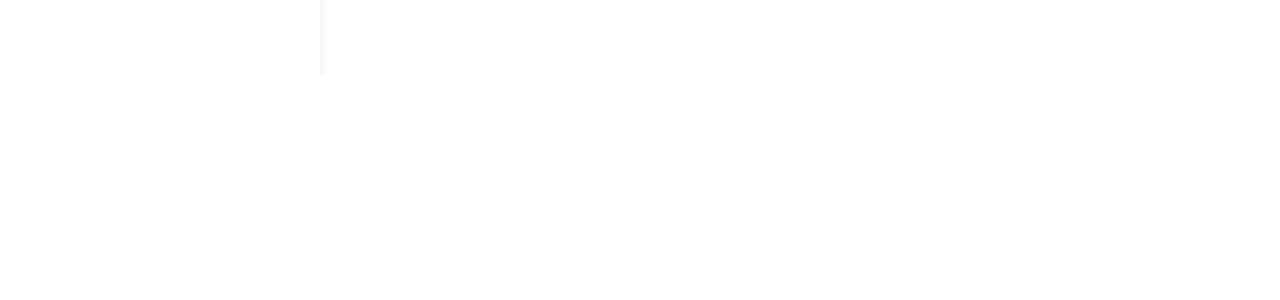
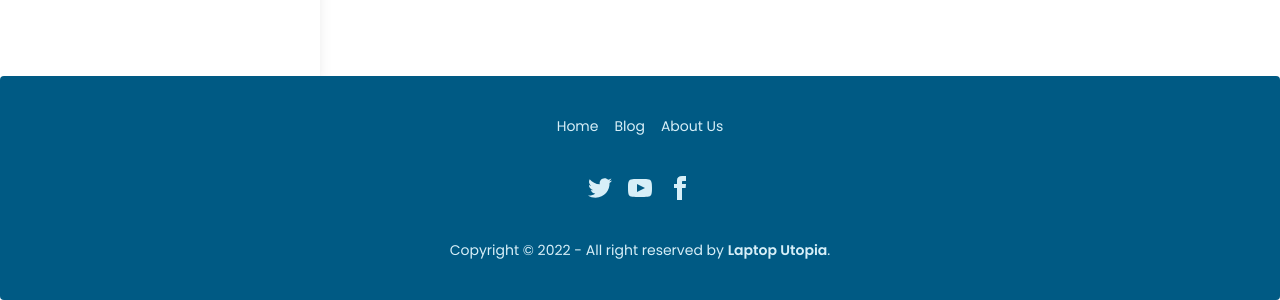
Before and after one commit to RayhanalKavey/used-products-resale-react-mongoDB-clients-side-project-a12, a React (Create React App) app: page /dashboard in a window 1280 px wide. Shown: the part 796-1096 px from the top of the page. Before the commit the page ends 872 px from the top, so only its background shows below. Built offline with nearby package versions, Linux system fonts and the light colour scheme; no server answers.

Commit message:
Add footer, favicon and fix myOrder route.

```diff
--- a/src/App.css
+++ b/src/App.css
@@ -21,7 +21,7 @@
   align-items: center;
   justify-content: center;
   font-size: calc(10px + 2vmin);
-  color: white;
+  color: #d7eff8;
 }
 
 .App-link {
--- a/src/layout/DashboardLayout/DashboardLayout.js
+++ b/src/layout/DashboardLayout/DashboardLayout.js
@@ -1,8 +1,11 @@
 import React from "react";
 import { Link, Outlet } from "react-router-dom";
+import useTitle from "../../hooks/useTitle/useTitle";
+import Footer from "../../pages/shared/Footer/Footer";
 import Navbar from "../../pages/shared/Navbar/Navbar";
 
 const DashboardLayout = () => {
+  useTitle("Dashboard");
   return (
     <div>
       <Navbar></Navbar>
@@ -27,6 +30,7 @@
           </ul>
         </div>
       </div>
+      <Footer></Footer>
     </div>
   );
 };
--- a/src/layout/Main/Main.js
+++ b/src/layout/Main/Main.js
@@ -1,5 +1,6 @@
 import React from "react";
 import { Outlet } from "react-router-dom";
+import Footer from "../../pages/shared/Footer/Footer";
 import Navbar from "../../pages/shared/Navbar/Navbar";
 
 const Main = () => {
@@ -9,7 +10,7 @@
       <Outlet></Outlet>
       {/* <PrimaryButton>hel0oooooooooo</PrimaryButton>
       <Spinner></Spinner> */}
-      <h1>footer</h1>
+      <Footer></Footer>
     </div>
   );
 };
--- a/src/pages/dashboard/MyOrders/MyOrders.js
+++ b/src/pages/dashboard/MyOrders/MyOrders.js
@@ -1,6 +1,8 @@
 import React from "react";
+import useTitle from "../../../hooks/useTitle/useTitle";
 
 const MyOrders = () => {
+  useTitle("My Order");
   return <div>My orders will be displayed here</div>;
 };
 
--- a/src/pages/shared/ErrorPage/ErrorPage.js
+++ b/src/pages/shared/ErrorPage/ErrorPage.js
@@ -1,8 +1,10 @@
 import React from "react";
 import { Link, useRouteError } from "react-router-dom";
+import useTitle from "../../../hooks/useTitle/useTitle";
 import Navbar from "../Navbar/Navbar";
 
 const ErrorPage = () => {
+  useTitle("Error Page");
   const { status, statusText } = useRouteError();
   return (
     <>
--- /dev/null
+++ b/src/pages/shared/Footer/Footer.js
@@ -0,0 +1,68 @@
+import React from "react";
+import { Link } from "react-router-dom";
+
+const Footer = () => {
+  return (
+    <footer className="footer bg-primary text-secondary footer-center p-10  rounded">
+      <div className="grid grid-flow-col gap-4">
+        <Link to={"/"} className="link link-hover">
+          Home
+        </Link>
+        <Link to={"/blog"} className="link link-hover">
+          Blog
+        </Link>
+        <Link to={"/about"} className="link link-hover">
+          About Us
+        </Link>
+      </div>
+      <div>
+        <div className="grid grid-flow-col gap-4">
+          <Link to={"/"}>
+            <svg
+              xmlns="http://www.w3.org/2000/svg"
+              width="24"
+              height="24"
+              viewBox="0 0 24 24"
+              className="fill-current"
+            >
+              <path d="M24 4.557c-.883.392-1.832.656-2.828.775 1.017-.609 1.798-1.574 2.165-2.724-.951.564-2.005.974-3.127 1.195-.897-.957-2.178-1.555-3.594-1.555-3.179 0-5.515 2.966-4.797 6.045-4.091-.205-7.719-2.165-10.148-5.144-1.29 2.213-.669 5.108 1.523 6.574-.806-.026-1.566-.247-2.229-.616-.054 2.281 1.581 4.415 3.949 4.89-.693.188-1.452.232-2.224.084.626 1.956 2.444 3.379 4.6 3.419-2.07 1.623-4.678 2.348-7.29 2.04 2.179 1.397 4.768 2.212 7.548 2.212 9.142 0 14.307-7.721 13.995-14.646.962-.695 1.797-1.562 2.457-2.549z"></path>
+            </svg>
+          </Link>
+          <Link to={"/"}>
+            <svg
+              xmlns="http://www.w3.org/2000/svg"
+              width="24"
+              height="24"
+              viewBox="0 0 24 24"
+              className="fill-current"
+            >
+              <path d="M19.615 3.184c-3.604-.246-11.631-.245-15.23 0-3.897.266-4.356 2.62-4.385 8.816.029 6.185.484 8.549 4.385 8.816 3.6.245 11.626.246 15.23 0 3.897-.266 4.356-2.62 4.385-8.816-.029-6.185-.484-8.549-4.385-8.816zm-10.615 12.816v-8l8 3.993-8 4.007z"></path>
+            </svg>
+          </Link>
+          <Link to={"/"}>
+            <svg
+              xmlns="http://www.w3.org/2000/svg"
+              width="24"
+              height="24"
+              viewBox="0 0 24 24"
+              className="fill-current"
+            >
+              <path d="M9 8h-3v4h3v12h5v-12h3.642l.358-4h-4v-1.667c0-.955.192-1.333 1.115-1.333h2.885v-5h-3.808c-3.596 0-5.192 1.583-5.192 4.615v3.385z"></path>
+            </svg>
+          </Link>
+        </div>
+      </div>
+      <div>
+        <p>
+          Copyright © 2022 - All right reserved by{" "}
+          <Link to={"/"} className="font-semibold">
+            Laptop Utopia
+          </Link>
+          .
+        </p>
+      </div>
+    </footer>
+  );
+};
+
+export default Footer;
--- a/src/routes/Routes/Routes.js
+++ b/src/routes/Routes/Routes.js
@@ -22,11 +22,7 @@
       { path: "/blog", element: <Blog></Blog> },
       {
         path: "/about",
-        element: (
-          <PrivateRoute>
-            <About></About>
-          </PrivateRoute>
-        ),
+        element: <About></About>,
       },
     ],
   },
@@ -34,7 +30,7 @@
     path: "/dashboard",
     element: <DashboardLayout></DashboardLayout>,
     errorElement: <ErrorPage></ErrorPage>,
-    children: [{ path: "/dashboard/myOrder", element: <MyOrders></MyOrders> }],
+    children: [{ path: "/dashboard/myOrders", element: <MyOrders></MyOrders> }],
   },
 ]);
 export default router;
--- a/tailwind.config.js
+++ b/tailwind.config.js
@@ -7,7 +7,7 @@
         mytheme: {
           primary: "#005A84",
 
-          secondary: "#ECFAFF",
+          secondary: "#d7eff8",
 
           accent: "#37CDBE",
 
```
Also changed, not shown: 1 other file (tests, documents, lock files or other folders).
